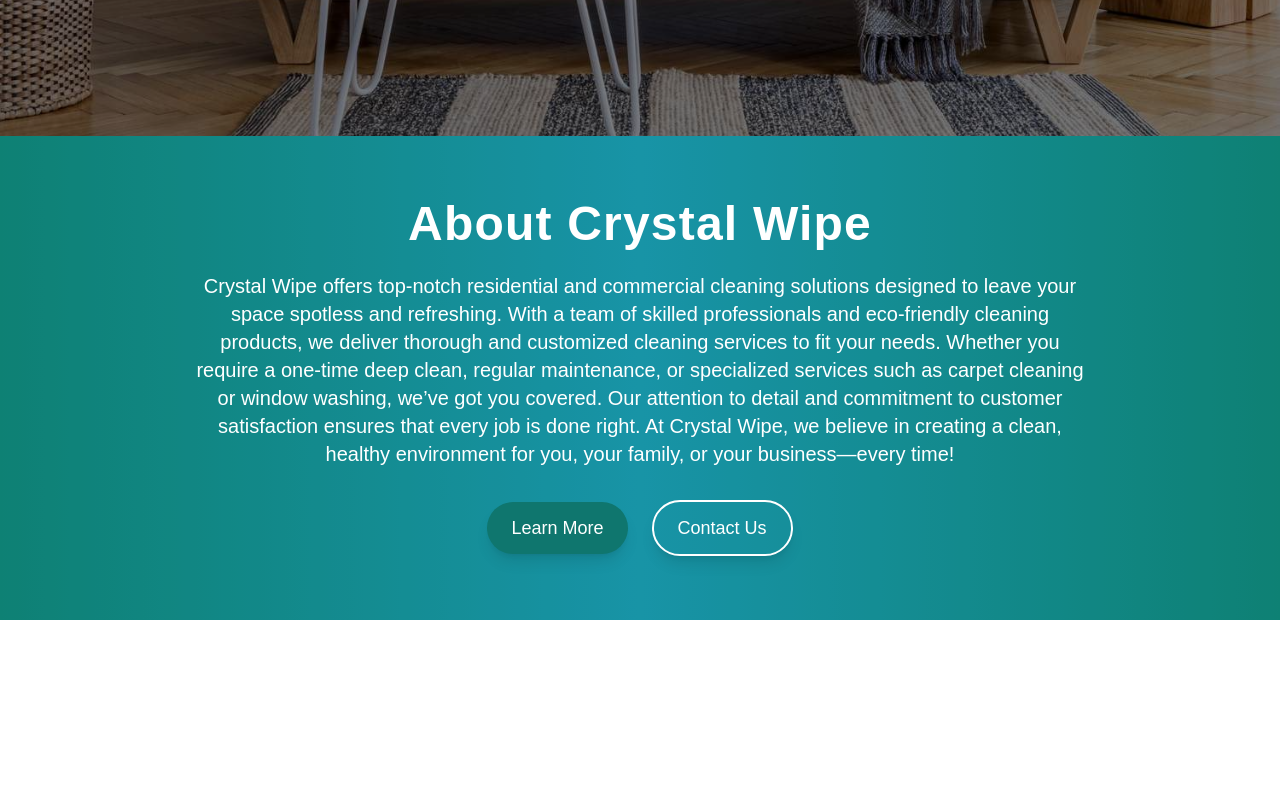
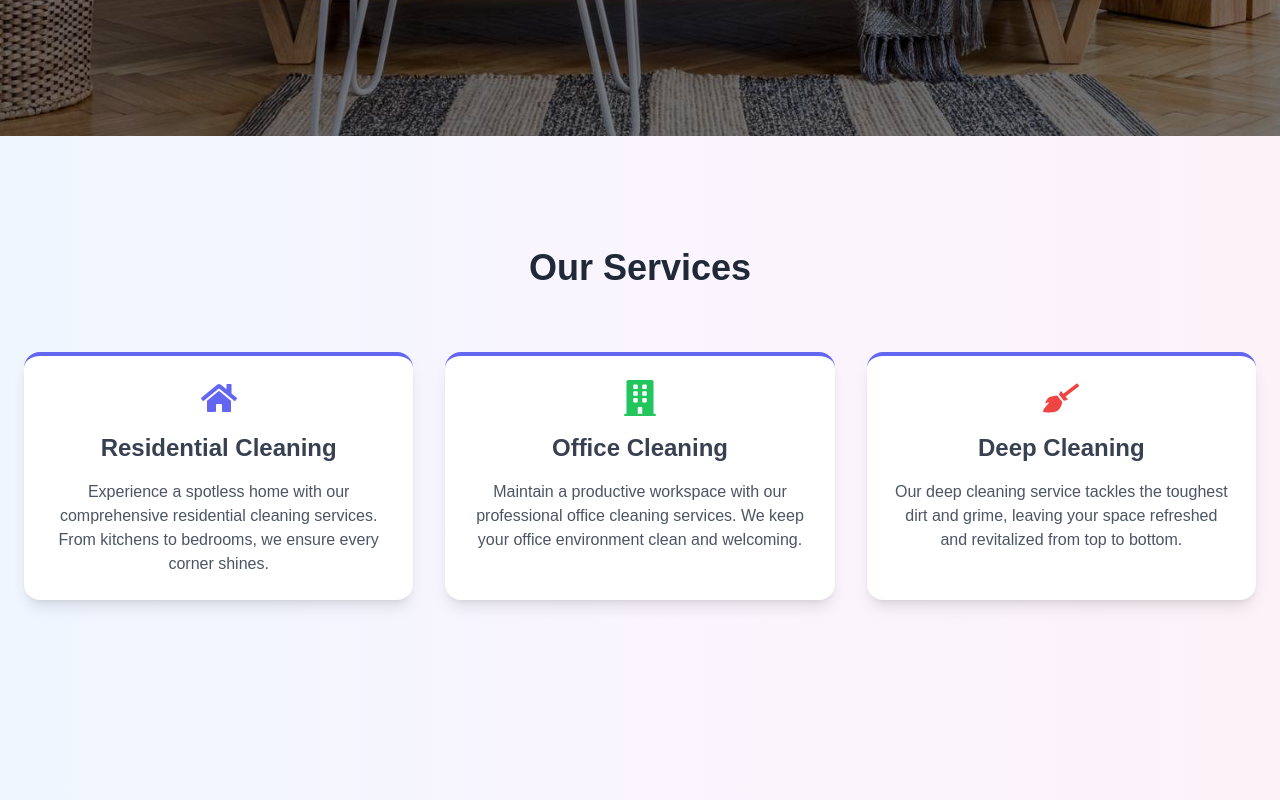
Before and after one commit to celsopuerto/crystalwipe, a Next.js app: page / in a window 1280 px wide. Shown: the part 740-1540 px from the top of the page. Before the commit the page ends 1360 px from the top, so only its background shows below. Built offline with nearby package versions, Linux system fonts and the light colour scheme.

Commit message:
feat: added services

```diff
--- a/src/app/layout.tsx
+++ b/src/app/layout.tsx
@@ -24,9 +24,9 @@
   children: React.ReactNode;
 }>) {
   return (
-    <html lang="en">
+    <html lang="en" className="scroll-smooth">
       <body
-        className={`${geistSans.variable} ${geistMono.variable} antialiased text-slate-950 scroll-smooth`}
+        className={`${geistSans.variable} ${geistMono.variable} antialiased text-slate-950`}
       >
         <Navigation />
         <div className="bg-slate-100">{children}</div>
--- a/src/app/page.tsx
+++ b/src/app/page.tsx
@@ -1,10 +1,12 @@
 import About from "@/components/About";
 import Home from "@/components/Home";
+import Services from "@/components/Services";
 
 export default function MainPage() {
   return (
     <>
       <Home />
+      <Services />
       <About />
     </>
   );
--- a/src/components/About.tsx
+++ b/src/components/About.tsx
@@ -49,7 +49,7 @@
             whileInView={{ opacity: 1, scale: 1 }}
             viewport={{ once: true, amount: 0.3 }}
             transition={{
-              delay: 1,
+              delay: 0.5,
               duration: 1,
               type: "spring",
               stiffness: 120,
@@ -64,7 +64,7 @@
             whileInView={{ opacity: 1, scale: 1 }}
             viewport={{ once: true, amount: 0.3 }}
             transition={{
-              delay: 1.2,
+              delay: 0.52,
               duration: 1,
               type: "spring",
               stiffness: 120,
--- /dev/null
+++ b/src/components/Services.tsx
@@ -0,0 +1,83 @@
+"use client";
+
+import React from "react";
+import { motion } from "framer-motion";
+import { FaHome, FaBuilding, FaBroom } from "react-icons/fa";
+
+export default function Services() {
+  const services = [
+    {
+      title: "Residential Cleaning",
+      description:
+        "Experience a spotless home with our comprehensive residential cleaning services. From kitchens to bedrooms, we ensure every corner shines.",
+      icon: <FaHome className="text-4xl text-indigo-500" />,
+    },
+    {
+      title: "Office Cleaning",
+      description:
+        "Maintain a productive workspace with our professional office cleaning services. We keep your office environment clean and welcoming.",
+      icon: <FaBuilding className="text-4xl text-green-500" />,
+    },
+    {
+      title: "Deep Cleaning",
+      description:
+        "Our deep cleaning service tackles the toughest dirt and grime, leaving your space refreshed and revitalized from top to bottom.",
+      icon: <FaBroom className="text-4xl text-red-500" />,
+    },
+  ];
+
+  return (
+    <motion.div
+      id="services"
+      className="min-h-screen pt-28 bg-gradient-to-r from-blue-50 via-purple-50 to-pink-50 p-6"
+      initial={{ opacity: 0 }}
+      whileInView={{ opacity: 1 }}
+      viewport={{ once: true }}
+      transition={{ duration: 1 }}
+    >
+      <div className="max-w-7xl mx-auto">
+        <motion.h1
+          className="text-4xl font-extrabold text-center text-gray-800 mb-16"
+          initial={{ opacity: 0, y: -20 }}
+          whileInView={{ opacity: 1, y: 0 }}
+          viewport={{ once: true }}
+          transition={{ duration: 0.6 }}
+        >
+          Our Services
+        </motion.h1>
+        <motion.div
+          className="grid grid-cols-1 md:grid-cols-3 gap-8"
+          initial="hidden"
+          whileInView="visible"
+          viewport={{ once: true }}
+          transition={{ staggerChildren: 0.2 }}
+          variants={{
+            hidden: { opacity: 0 },
+            visible: { opacity: 1 },
+          }}
+        >
+          {services.map((service, index) => (
+            <motion.div
+              key={index}
+              className="bg-white rounded-2xl shadow-lg p-6 hover:shadow-2xl transition-shadow duration-300 border-t-4 border-indigo-500"
+              variants={{
+                hidden: { opacity: 0, y: 20 },
+                visible: { opacity: 1, y: 0 },
+              }}
+              whileHover={{ scale: 1.05 }}
+              whileTap={{ scale: 0.95 }}
+            >
+              <div className="flex items-center justify-center mb-4">
+                {service.icon}
+              </div>
+              <h2 className="text-2xl font-semibold text-gray-700 mb-4 text-center">
+                {service.title}
+              </h2>
+              <p className="text-gray-600 text-center">{service.description}</p>
+            </motion.div>
+          ))}
+        </motion.div>
+      </div>
+    </motion.div>
+  );
+}
```
